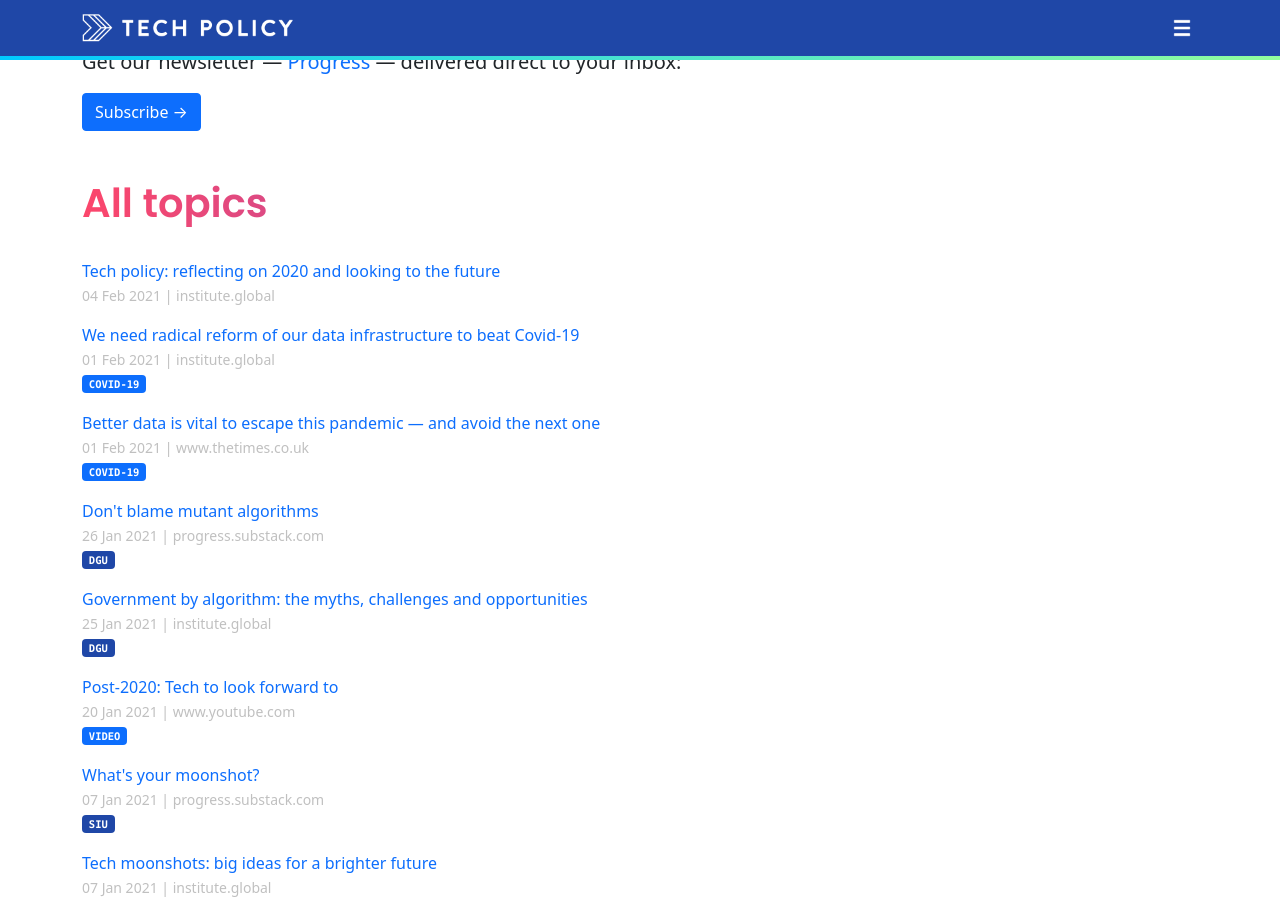
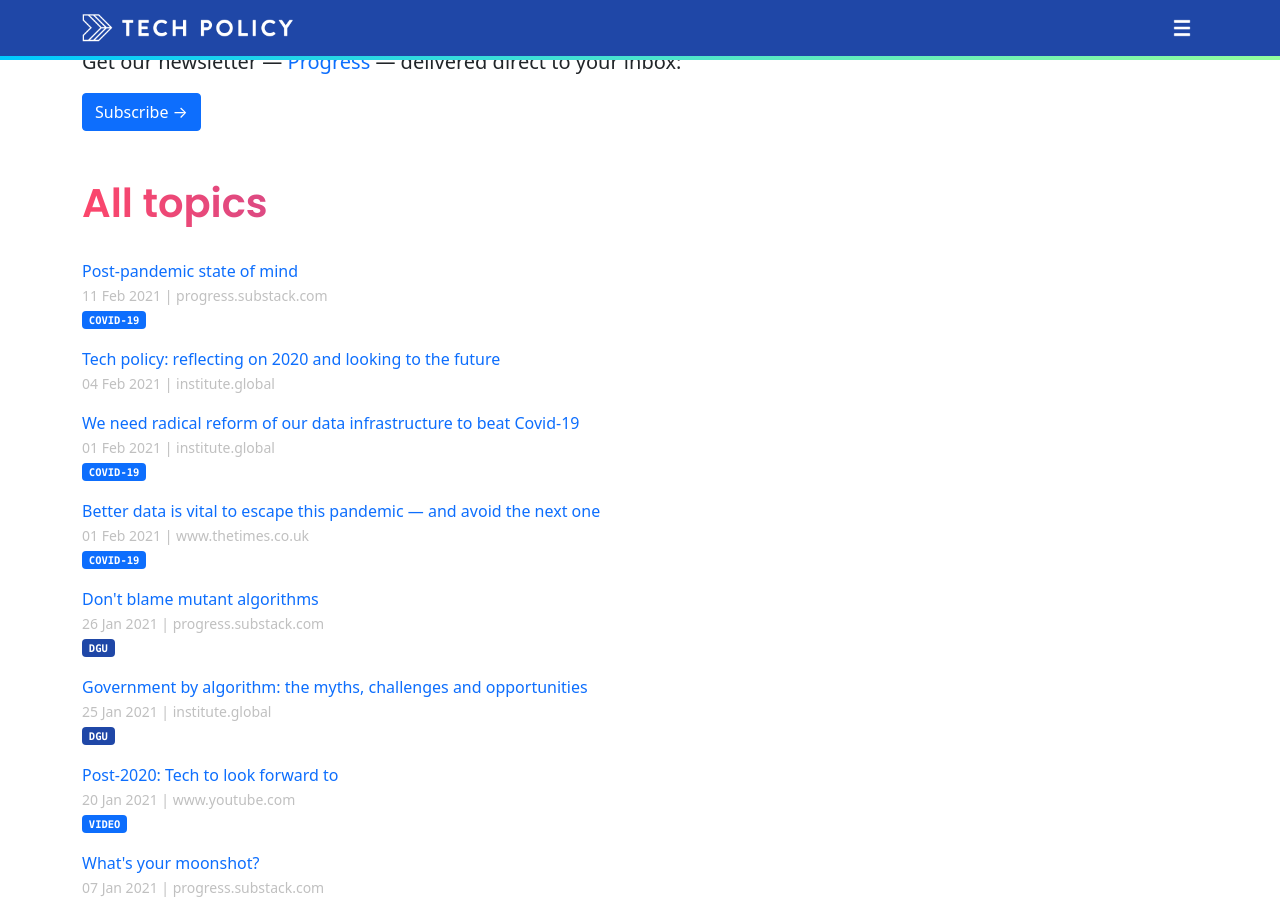
Before and after one commit to techpolicyio/techpolicyio.github.io, a Jekyll site: the page built from pages/home.md, in a window 1280 px wide and 900 px high, scrolled down 468 px. Built offline with Jekyll 4.4.1, drawn with Linux system fonts in a browser that asks for light colours.

Commit message:
Update links.yml

```diff
--- a/_data/links.yml
+++ b/_data/links.yml
@@ -622,3 +622,7 @@
 - title: "Tech policy: reflecting on 2020 and looking to the future"
   url: https://institute.global/policy/tech-policy-reflecting-2020-and-looking-future
   date: 2021-02-04
+- title: "Post-pandemic state of mind"
+  url: https://progress.substack.com/p/post-pandemic-state-of-mind
+  date: 2021-02-11
+  tags: covid-19
```
